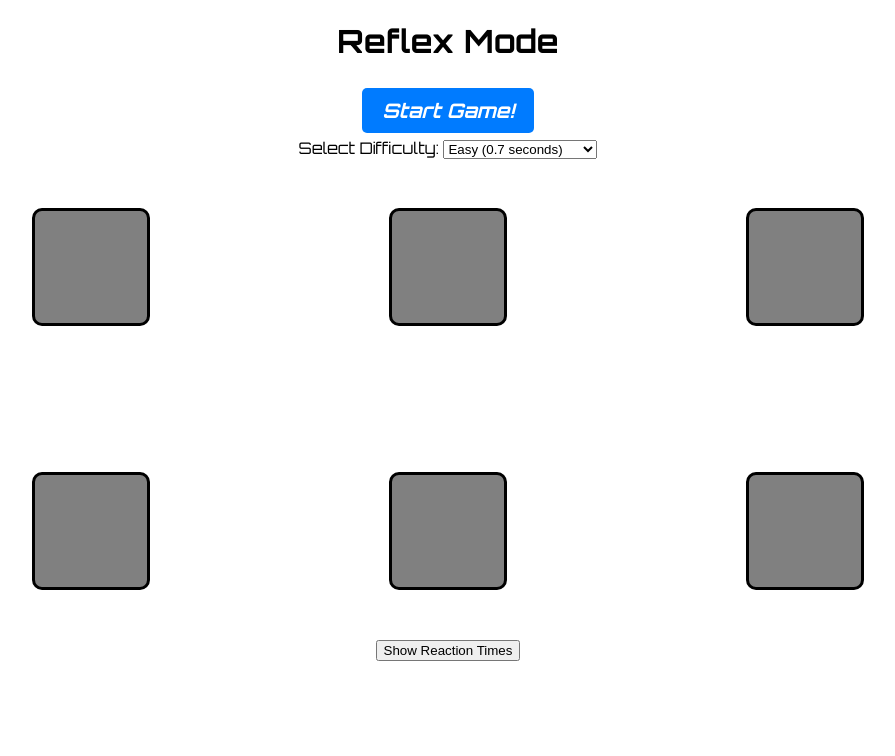
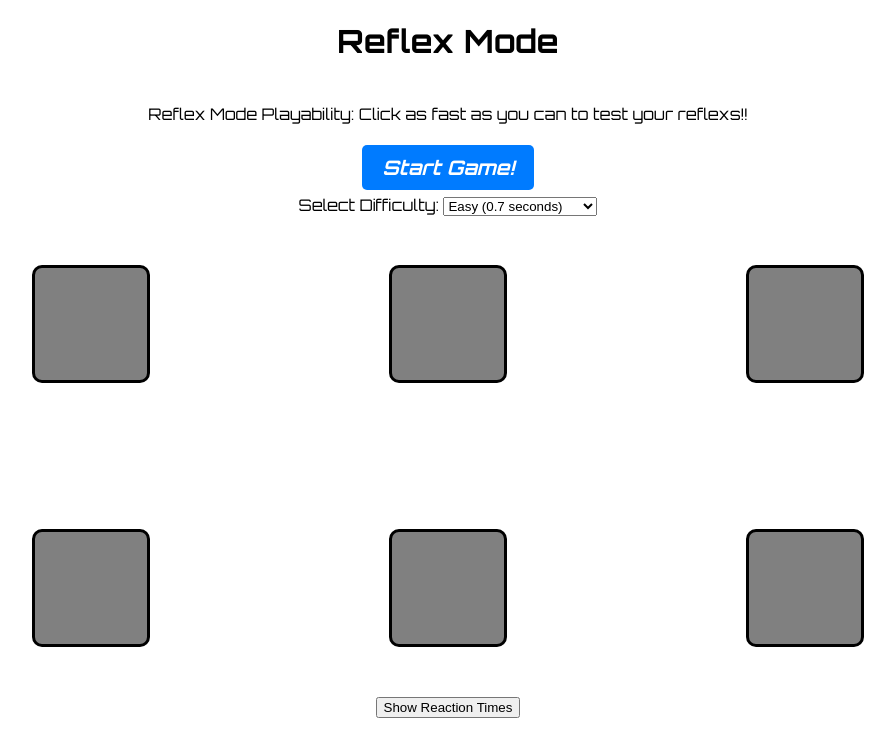
Before and after one commit to maurobarrales25/spaceship, a React (Create React App) app: page /reflex in a window 1280 px wide. Shown: the top 756 px of the page, without its empty margins (192-1087 px from the left). Built offline with nearby package versions, Linux system fonts and the light colour scheme.

Commit message:
actualizacion con useContext

```diff
--- a/src/App.js
+++ b/src/App.js
@@ -3,17 +3,20 @@ import { BrowserRouter as Router, Route, Routes } from "react-router-dom";
 import Home from "./pages/Home";
 import Reflex from "./pages/Reflex";
 import './App.css';
+import GameProvider from "./context/contextGame";
 
 
 const App = () => {
 
   return (
+    <GameProvider>
       <Router>
         <Routes>
           <Route path="/" element={<Home />} />
           <Route path="/reflex" element={<Reflex />} />
         </Routes>
       </Router>
+    </GameProvider>
   );
 };
 
--- a/src/components/Header.jsx
+++ b/src/components/Header.jsx
@@ -1,11 +1,15 @@
+import { useContext } from "react";
+import { GameContext } from "../context/contextGame";
 
-const Header = ({ title, onStart, onDifficultyChange }) => {
+const Header = ({ title, onStart }) => {
+
+    const {updateGame} = useContext(GameContext);
 
     const handleDifficultyChange = (event) => {
         const value = event.target.value;
         let difficultyValue;
 
-        if (value === "east"){
+        if (value === "easy"){
             difficultyValue = 0.7;
         } else if (value === "medium"){
             difficultyValue = 0.5;
@@ -13,7 +17,7 @@ const Header = ({ title, onStart, onDifficultyChange }) => {
             difficultyValue = 0.3
         }
 
-        onDifficultyChange(difficultyValue);
+        updateGame({difficulty: difficultyValue});
     }
 
     const buttonStyle = {
@@ -41,6 +45,7 @@ const Header = ({ title, onStart, onDifficultyChange }) => {
             width: "100%"
         }}>
             <h1>{title}</h1>
+            <p> {title} Playability: Click as fast as you can to test your reflexs!!</p> {/* Ejemplo de cómo usar game */}
             <button style={buttonStyle} onClick={onStart}>Start Game!</button>
             <div>
                 <label>Select Difficulty: </label>
--- /dev/null
+++ b/src/context/contextGame.jsx
@@ -0,0 +1,30 @@
+import {createContext, useEffect, useState} from "react";
+
+export const GameContext = createContext();
+
+const GameProvider = ({children})=>{
+    const [game, setGame] = useState ({
+        player:"",
+        mode:"",
+        difficulty: "easy"
+    });
+
+    const updateGame = (newData) => {
+        setGame((prevGame)=> ({
+            ...prevGame,
+            ...newData
+        }));
+    };
+
+    useEffect(() => {
+        console.log("Cambio de dificultad")
+    }, [game]);
+
+    return (
+        <GameContext.Provider value={{ game, updateGame}}>
+            {children}
+        </GameContext.Provider>
+    );
+};
+
+export default GameProvider;
--- a/src/pages/Reflex.jsx
+++ b/src/pages/Reflex.jsx
@@ -1,8 +1,13 @@
-import React, { useState, useEffect } from "react";
+import React, { useState, useEffect, useContext } from "react";
 import Mesh from "../components/Mesh";
 import Header from "../components/Header";
+import { GameContext } from "../context/contextGame";
+
 
 const Reflex = () => {
+    const { game } = useContext(GameContext);
+
+
     const [screens, setScreens] = useState(
         Array.from({ length: 6 }, (_, index) => ({
             id: index + 1,
@@ -14,7 +19,6 @@ const Reflex = () => {
     const [timer, setTimer] = useState(0);
     const [reactionTimes, setReactionTimes] = useState([]);
     const [currentScreen, setCurrentScreen] = useState(null);
-    const [difficulty, setDifficulty] = useState(0.7);
     const [startTime, setStartTime] = useState(null);
     const [hits, sethits] = useState(0);
     const [showReactionTimes, setShowReactionTimes] = useState(false);
@@ -74,7 +78,7 @@ const Reflex = () => {
                 if (timer < 30) {
                     activateRandomScreen();
                 }
-            }, difficulty * 1000);
+            }, game.difficulty * 1000);
         }
     };
 
@@ -86,9 +90,8 @@ const Reflex = () => {
         <div style={{ display:"flex", flexDirection:"column", justifyContent:"center", alignItems:"center", textAlign: "center",  }}>
             <div >
                 <Header
-                    title="Reflex Mode"
+                    title={`Reflex Mode ${game.mode}`}
                     onStart={startGame}
-                    onDifficultyChange={setDifficulty}
                     />
                 {gameStarted && <h2>Time: {timer}s</h2>}
             </div>
```
Lines whose indentation alone changed are shown as unchanged.
